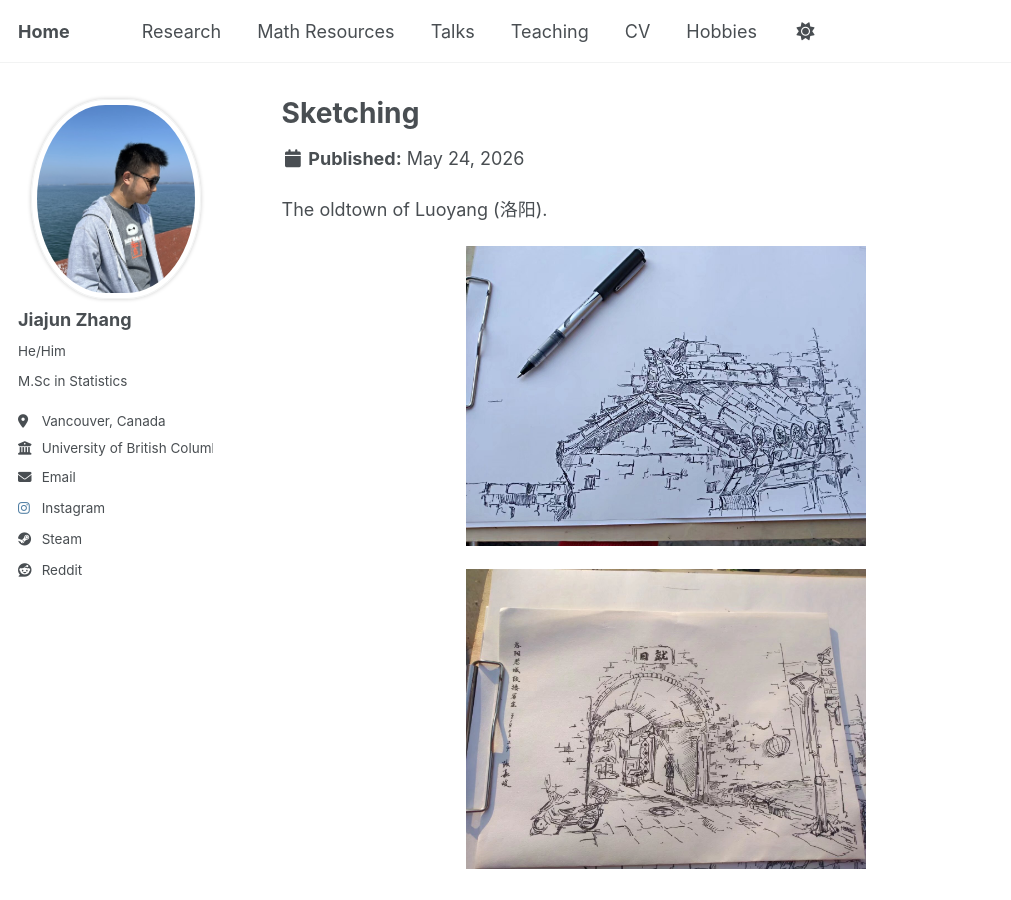
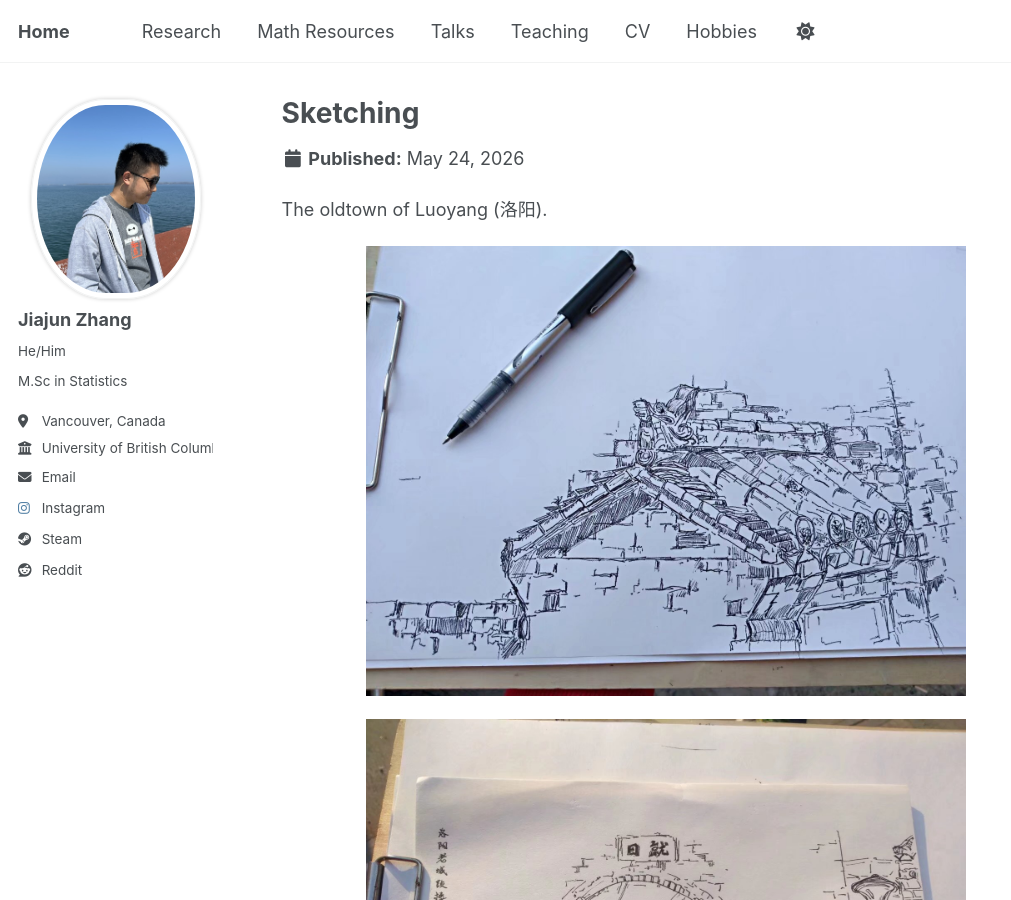
Before and after one commit to JohanssonRein/JohanssonRein.github.io, a Jekyll site: the page built from _portfolio/sketching.md, in a window 1280 px wide and 900 px high. Shown: the whole window, without its empty margins (0-1011 px from the left). Built offline with Jekyll 4.4.1, drawn with Linux system fonts in a browser that asks for light colours.

Commit message:
Update sketching.md

```diff
--- a/_portfolio/sketching.md
+++ b/_portfolio/sketching.md
@@ -9,11 +9,11 @@ category: painting
 The oldtown of Luoyang (洛阳).
 
 <div style="text-align: center;">
-  <img src="/images/gulou.jpg" alt="" width="400">
+  <img src="/images/gulou.jpg" alt="" width="600">
   <p><em></em></p>
 </div>
 
 <div style="text-align: center;">
-  <img src="/images/chengmen.jpg" alt="" width="400">
+  <img src="/images/chengmen.jpg" alt="" width="600">
   <p><em></em></p>
 </div>
```
